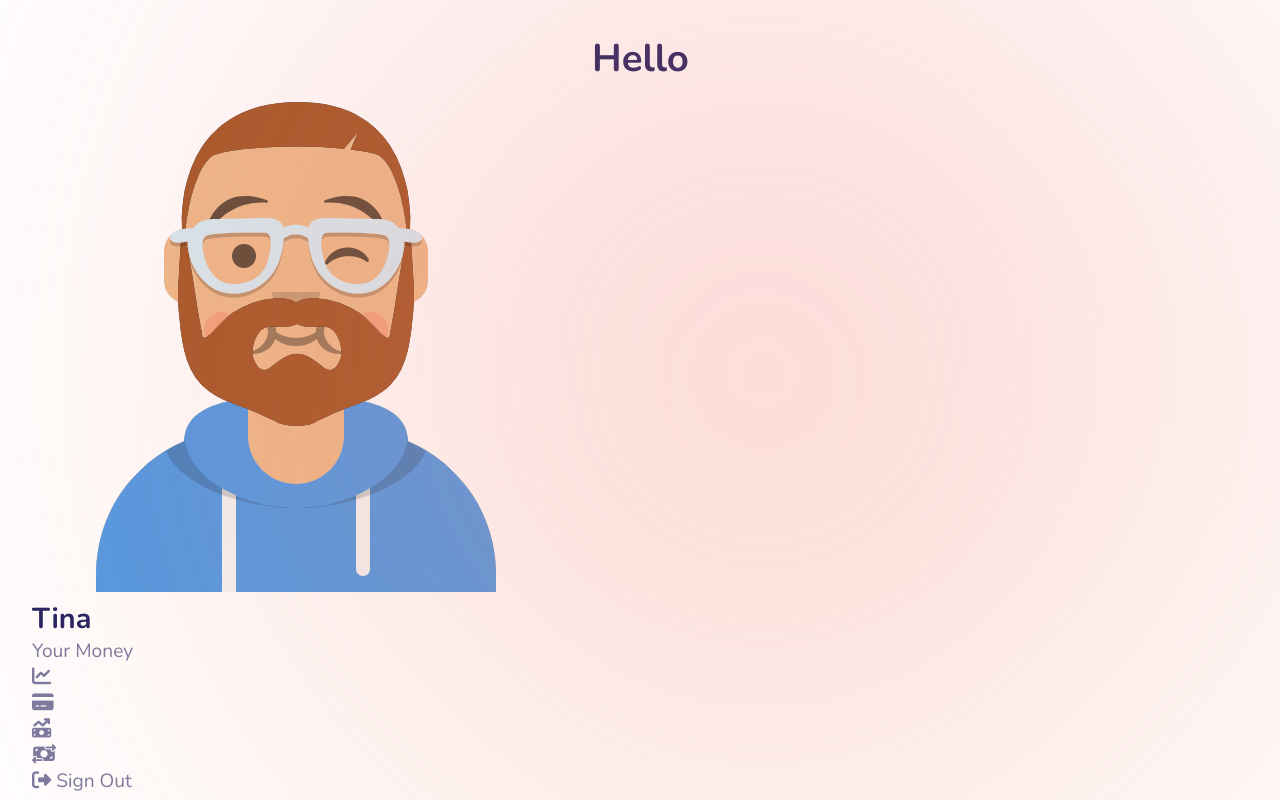
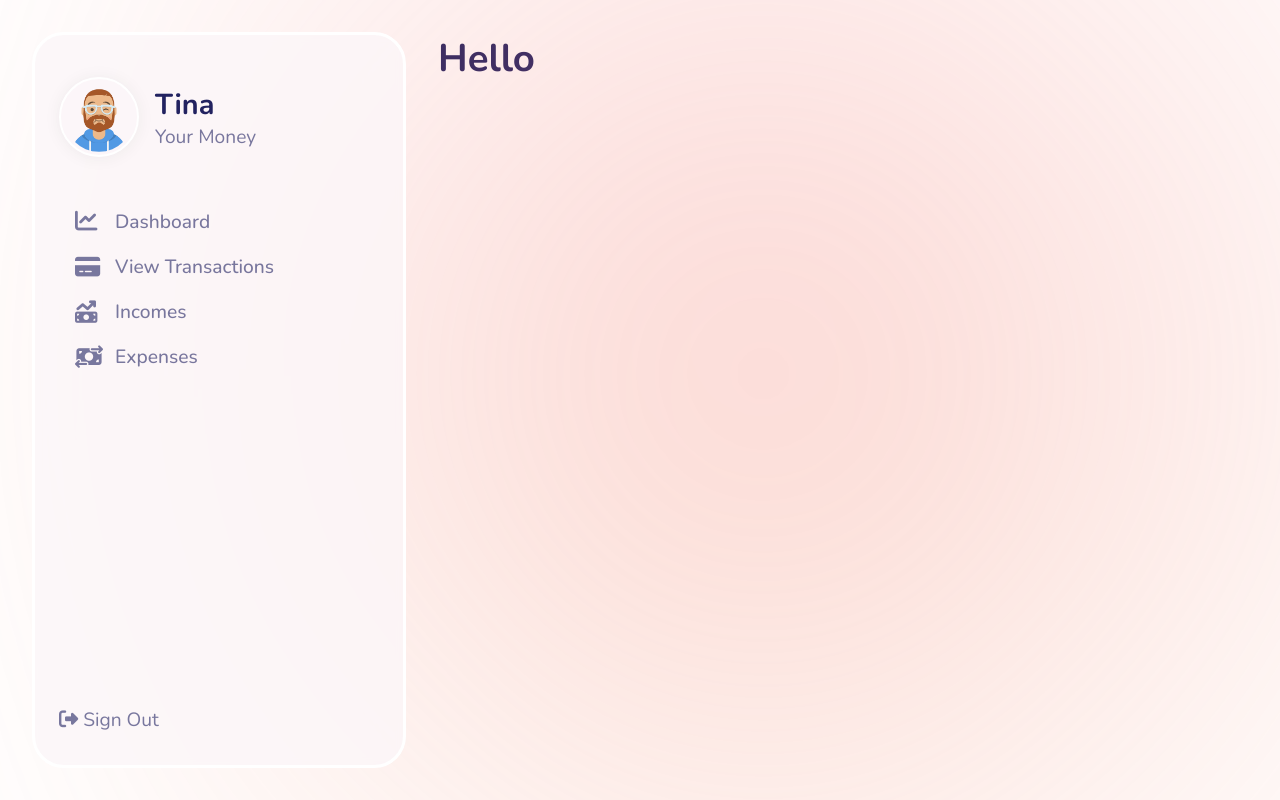
Before and after one commit to Justina177/expense-tracker-frontend, a React (Create React App) app: page / in a window 1280 px wide. Built offline with nearby package versions, Linux system fonts and the light colour scheme.

Commit message:
Styled the Navigation component

```diff
--- a/src/Components/Navigation/Navigation.js
+++ b/src/Components/Navigation/Navigation.js
@@ -1,4 +1,4 @@
-import React from 'react';
+import React, { useState } from 'react';
 import styled from 'styled-components';
 import avater from '../../img/avatar.png'
 import { menuItems } from '../../utils/menuItems';
@@ -7,7 +7,8 @@ import { signout } from '../../utils/Icons';
 // import { signout } from '../utils/Icons';
 
 
-function Navigation() {
+function Navigation({active, setActive}) {
+
   return (
     <NavStyled>
         <div className="user-con">
@@ -21,9 +22,11 @@ function Navigation() {
             {menuItems.map((item) => {
                 return <li
                     key={item.id}
+                    onClick={() => setActive(item.id)}
+                    className={active === item.id ? 'active': ''}
                 >
                 {item.icon}
-                <span>{item.tile}</span>
+                <span>{item.title}</span>
             </li>
             })}
 
@@ -45,4 +48,77 @@ function Navigation() {
 export default Navigation
 
 const NavStyled = styled.nav`
+    padding: 2rem 1.5rem;
+    width: 374px;
+    height: 100%;
+    background: rgba(252, 246, 249, 0.78);
+    border: 3px solid #FFFFFF;
+    backdrop-filter: blur(4.5px);
+    border-radius: 32px;
+    display: flex;
+    flex-direction: column;
+    justify-content: space-between;
+    gap: 2rem;
+    .user-con{
+        height: 100px;
+        display: flex;
+        align-items: center;
+        gap: 1rem;
+        img{
+            width: 80px;
+            height: 80px;
+            border-radius: 50%;
+            object-fit: cover;
+            background: #fcf6f9;
+            border: 2px solid #FFFFFF;
+            padding: .2rem;
+            box-shadow: 0px 1px 17px rgba(0, 0, 0, 0.06);
+        }
+        h2{
+            color: rgba(34, 34, 96, 1);
+        }
+        p{
+            color: rgba(34, 34, 96, .6);
+        }
+    }
+
+    .menu-items{
+        flex: 1;
+        display: flex;
+        flex-direction: column;
+        li{
+            display: grid;
+            grid-template-columns: 40px auto;
+            align-items: center;
+            margin: .6rem 0;
+            font-weight: 500;
+            cursor: pointer;
+            transition: all .4s ease-in-out;
+            color: rgba(34, 34, 96, .6);
+            padding-left: 1rem;
+            position: relative;
+            i{
+                color: rgba(34, 34, 96, 0.6);
+                font-size: 1.4rem;
+                transition: all .4s ease-in-out;
+            }
+        }
+    }
+
+    .active{
+        color: rgba(34, 34, 96, 1) !important;
+        i{
+            color: rgba(34, 34, 96, 1) !important;
+        }
+        &::before{
+            content: "";
+            position: absolute;
+            left: 0;
+            top: 0;
+            width: 4px;
+            height: 100%;
+            background: #222260;
+            border-radius: 0 10px 10px 0;
+        }
+    }
 `
```
